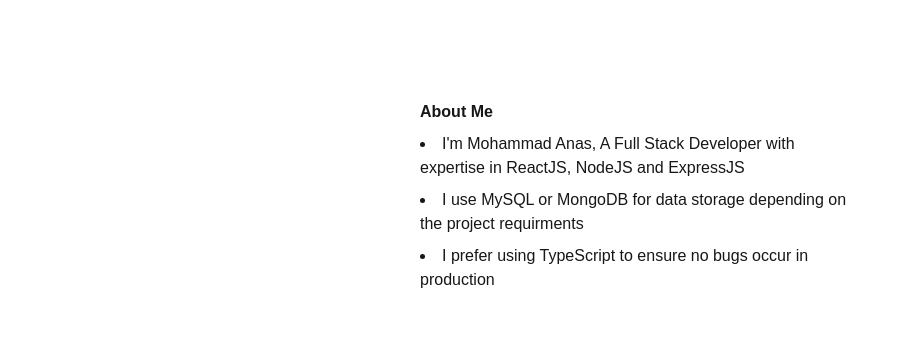
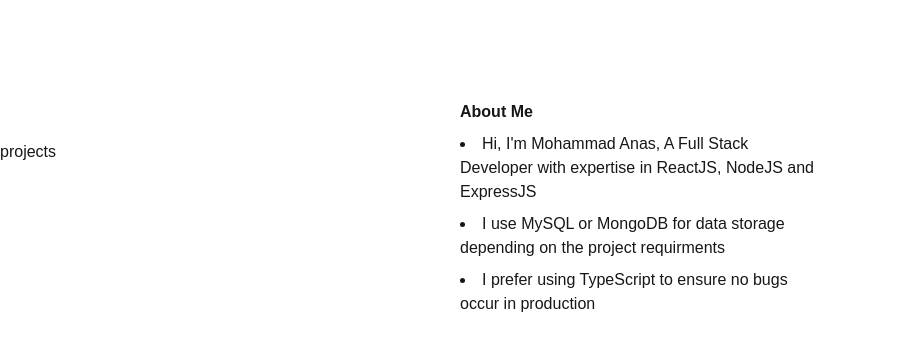
Before and after one commit to mohammadanas51/Portfolio, a Next.js app: page / in a window 1280 px wide. Shown: the top 350 px of the page, without its empty margins (0-908 px from the left). Built offline with nearby package versions, Linux system fonts and the light colour scheme.

Commit message:
done with about me now starting projects component

```diff
--- a/src/app/page.tsx
+++ b/src/app/page.tsx
@@ -1,12 +1,13 @@
 import HeroSection from "@/components/heroSection";
 import NavBar from "@/components/navBar";
-import Image from "next/image";
+import Projects from "@/components/projects";
 
 export default function Home() {
   return (
     <div>
       <NavBar/>
       <HeroSection />
+      <Projects/>
     </div>
   );
 }
--- a/src/components/heroSection.tsx
+++ b/src/components/heroSection.tsx
@@ -3,11 +3,12 @@ import React from 'react'
 function HeroSection() {
   return (
     <div className="mt-10 flex justify-center">
-      <div className="heroChild h-10 w-110">
+      <meta name="viewport" content="width=device-width, initial-scale=1.0" />
+      <div className="heroChild h-10 w-110 sm:w-90 px-5 md:w-100 ">
         <p className="font-bold">About Me</p>
         <div className="aboutMeMsg">
           <ul className="mt-2 list-disc list-inside space-y-2">
-            <li>I'm Mohammad Anas, A Full Stack Developer with expertise in ReactJS, NodeJS and ExpressJS</li>
+            <li>Hi, I'm Mohammad Anas, A Full Stack Developer with expertise in ReactJS, NodeJS and ExpressJS</li>
             <li>I use MySQL or MongoDB for data storage depending on the project requirments</li>
             <li>I prefer using TypeScript to ensure no bugs occur in production</li>
           </ul>
--- a/src/components/navBar.tsx
+++ b/src/components/navBar.tsx
@@ -3,9 +3,11 @@ import React from 'react'
 function NavBar() {
   return (
     <div className="navParent flex justify-center ">
-        <div className="navChild h-10 bg-white/10 backdrop-blur text-white flex items-center mt-5 w-200 md:w-200 sm:w-100  rounded">
-        <div className="navContents mx-auto">
-            <ul className="flex justify-center space-x-4 cursor-pointer">
+        {/* <div className="navChild h-10 bg-white/10 backdrop-blur text-white flex items-center mt-5 w-200 md:w-200 sm:w-100  rounded"> */}
+        <div className="navChild h-10 bg-white/10 backdrop-blur text-white flex justify-center items-center mt-5 w-110 sm:w-110 md:w-100 rounded">
+
+        <div className="navContents">
+            <ul className="flex justify-center items-center space-x-4 cursor-pointer">
                 <li>About</li>
                 <li>Projects</li>
                 <li>Contributions</li>
--- /dev/null
+++ b/src/components/projects.tsx
@@ -0,0 +1,9 @@
+import React from 'react'
+
+function Projects() {
+  return (
+    <div>projects</div>
+  )
+}
+
+export default Projects
```
